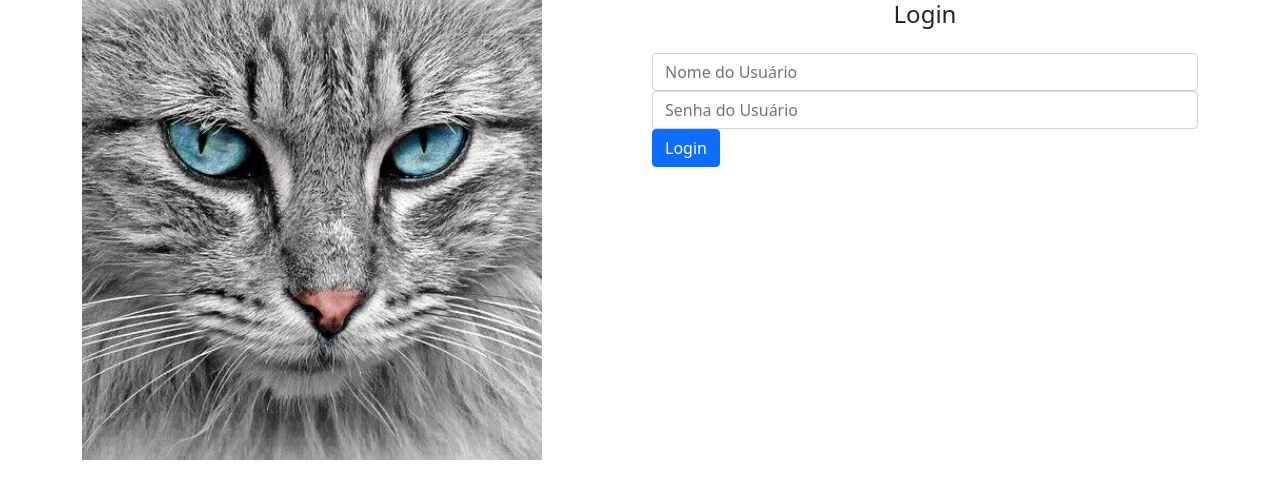
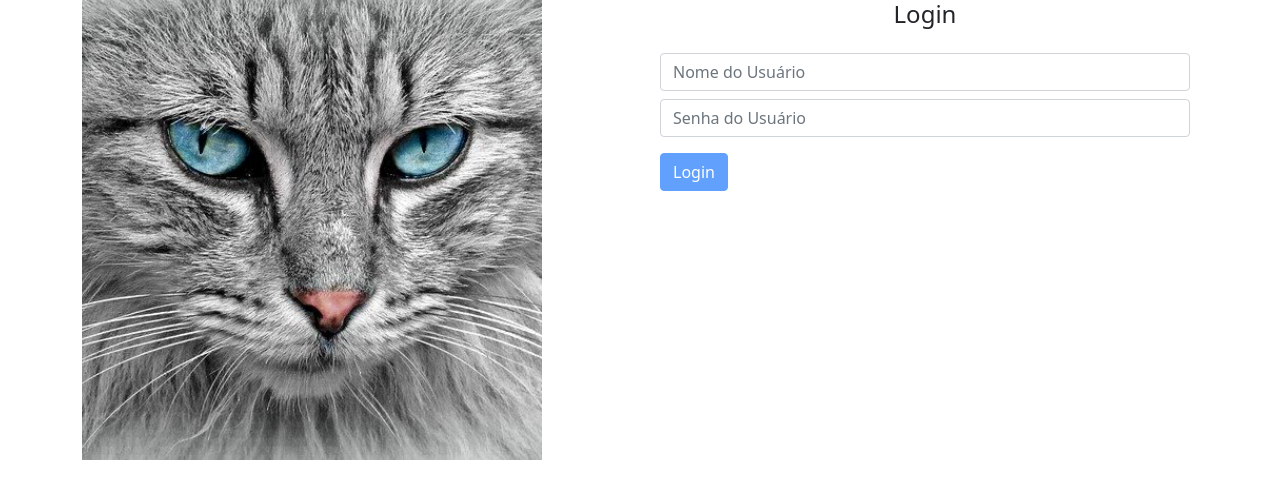
Before and after one commit to douglasshibata/gatito-book, an Angular app: page /home in a window 1280 px wide. Shown: the top 498 px of the page. Built offline with nearby package versions, Linux system fonts and the light colour scheme.

Commit message:
adicionando validação no form do login

```diff
--- /dev/null
+++ b/src/app/componentes/mensagem/mensagem.component.html
@@ -0,0 +1 @@
+<small class="text-danger d-block mt-2">{{mensagem}}</small>
--- /dev/null
+++ b/src/app/componentes/mensagem/mensagem.component.ts
@@ -0,0 +1,18 @@
+import { Component, Input, OnInit } from '@angular/core';
+
+@Component({
+  selector: 'app-mensagem',
+  templateUrl: './mensagem.component.html',
+  styleUrls: ['./mensagem.component.css']
+})
+export class MensagemComponent implements OnInit {
+
+  @Input()
+  mensagem: string = '';
+
+  constructor() { }
+
+  ngOnInit(): void {
+  }
+
+}
--- a/src/app/home/home.module.ts
+++ b/src/app/home/home.module.ts
@@ -5,6 +5,7 @@
 import { HomeComponent } from './home.component';
 import { LoginComponent } from './login/login.component';
 import { FormsModule } from '@angular/forms';
+import { MensagemModule } from '../componentes/mensagem/mensagem.module';
 
 
 @NgModule({
@@ -15,7 +16,8 @@
   imports: [
     CommonModule,
     HomeRoutingModule,
-    FormsModule
+    FormsModule,
+    MensagemModule
   ],
   exports: [HomeComponent]
 })
--- a/src/app/home/login/login.component.html
+++ b/src/app/home/login/login.component.html
@@ -1,10 +1,12 @@
 <h4 class="text-center">Login</h4>
-<form class="form mt-4" (ngSubmit)='login()'>
-  <div class="form-group">
-    <input type="text" name='usuario' placeholder="Nome do Usuário" id="" class="form-control" [(ngModel)]='usuario'>
+<form class="form mt-4" (ngSubmit)='login()' #loginForm='ngForm'>
+  <div class="form-group m-2">
+    <input type="text" name='usuario' placeholder="Nome do Usuário" id="" class="form-control" [(ngModel)]='usuario' #campoUsuario='ngModel' required>
+    <app-mensagem mensagem="Usuário Obrigatório" *ngIf='campoUsuario.invalid  && campoUsuario.touched'></app-mensagem>
   </div>
-  <div class="form-group">
-    <input type="password" name='senha' placeholder="Senha do Usuário" id="" class="form-control"  [(ngModel)]='senha'>
+  <div class="form-group m-2">
+    <input type="password" name='senha' placeholder="Senha do Usuário" id="" class="form-control"  [(ngModel)]='senha' #campoSenha='ngModel' required>
+    <app-mensagem mensagem="Senha Obrigatório" *ngIf='campoSenha.invalid  && campoSenha.touched'></app-mensagem>
   </div>
-  <button type="submit" class="btn btn-primary btn-block">Login</button>
+  <button type="submit" class="btn btn-primary btn-block m-2" [disabled]='loginForm.invalid'>Login</button>
 </form>
```
Also changed, not shown: src/app/componentes/mensagem/mensagem.module.ts (added, +18 -0 lines), src/app/componentes/mensagem/mensagem.component.css (added), 1 other file (tests, documents, lock files or other folders).
